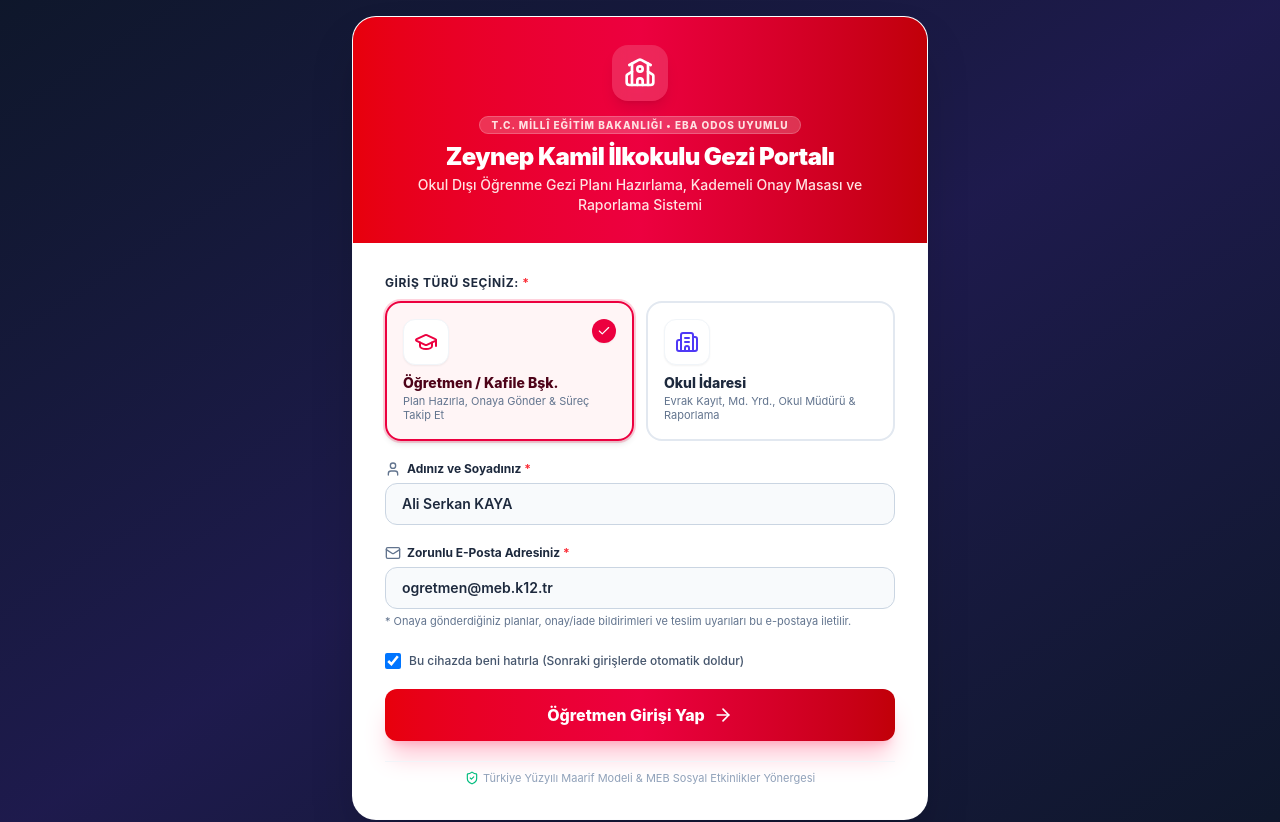
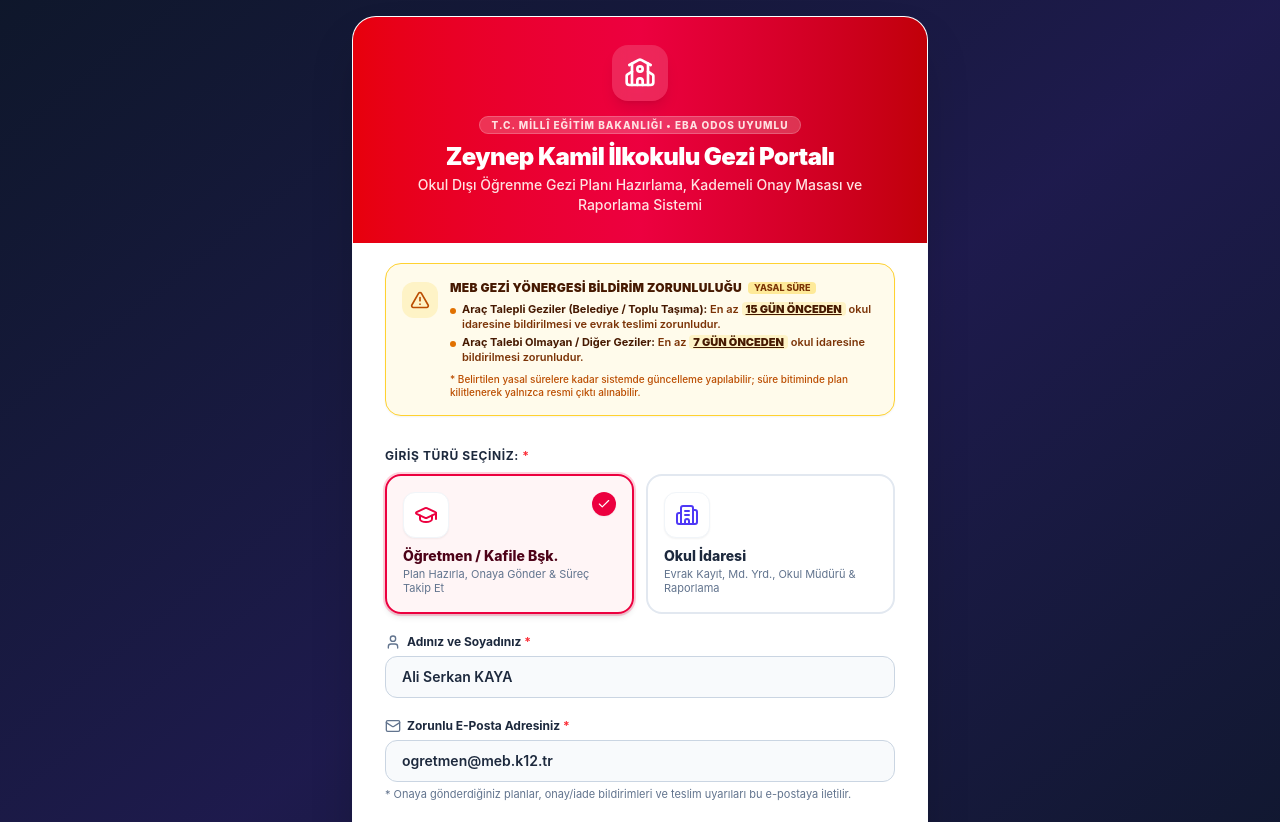
Before and after one commit to alpampa/gezi-plani-dilekcesi, a React (Vite) app: page / in a window 1280 px wide. Shown: the top 822 px of the page. Built offline with nearby package versions, Linux system fonts and the light colour scheme.

Commit message:
feat: Ana giris ekranina arac talepli geziler 15 gun, diger geziler 7 gun resmi bildirim zorunlulugu uyarisi eklendi

```diff
--- a/src/components/AuthLoginScreen.tsx
+++ b/src/components/AuthLoginScreen.tsx
@@ -12,7 +12,8 @@
   ArrowRight,
   ShieldCheck,
   Check,
-  Briefcase
+  Briefcase,
+  AlertTriangle
 } from 'lucide-react';
 
 interface AuthLoginScreenProps {
@@ -173,8 +174,44 @@
           </p>
         </div>
 
+        {/* MEB & BELEDİYE RESMİ BİLDİRİM SÜRESİ UYARI BANDI */}
+        <div className="mx-6 sm:mx-8 mt-5 p-4 rounded-2xl bg-amber-50 border border-amber-300 shadow-xs flex items-start gap-3 text-amber-950">
+          <div className="p-2 rounded-xl bg-amber-100 text-amber-700 shrink-0 mt-0.5">
+            <AlertTriangle className="w-5 h-5 text-amber-700" />
+          </div>
+          <div className="text-xs space-y-1.5 min-w-0">
+            <div className="flex items-center gap-1.5">
+              <span className="font-black text-amber-950 text-[11px] sm:text-xs uppercase tracking-wide">
+                MEB Gezi Yönergesi Bildirim Zorunluluğu
+              </span>
+              <span className="px-1.5 py-0.2 rounded bg-amber-200/80 text-amber-900 font-extrabold text-[9px] uppercase">
+                Yasal Süre
+              </span>
+            </div>
+
+            <div className="space-y-1 text-[11px] font-semibold text-amber-900">
+              <div className="flex items-start gap-1.5">
+                <span className="w-1.5 h-1.5 rounded-full bg-amber-600 shrink-0 mt-1.5"></span>
+                <span>
+                  <strong className="text-amber-950 font-bold">Araç Talepli Geziler (Belediye / Toplu Taşıma):</strong> En az <span className="underline font-black text-amber-950 bg-amber-100 px-1 py-0.2 rounded">15 GÜN ÖNCEDEN</span> okul idaresine bildirilmesi ve evrak teslimi zorunludur.
+                </span>
+              </div>
+              <div className="flex items-start gap-1.5">
+                <span className="w-1.5 h-1.5 rounded-full bg-amber-600 shrink-0 mt-1.5"></span>
+                <span>
+                  <strong className="text-amber-950 font-bold">Araç Talebi Olmayan / Diğer Geziler:</strong> En az <span className="underline font-black text-amber-950 bg-amber-100 px-1 py-0.2 rounded">7 GÜN ÖNCEDEN</span> okul idaresine bildirilmesi zorunludur.
+                </span>
+              </div>
+            </div>
+
+            <span className="text-[10px] text-amber-700 block font-medium pt-0.5">
+              * Belirtilen yasal sürelere kadar sistemde güncelleme yapılabilir; süre bitiminde plan kilitlenerek yalnızca resmi çıktı alınabilir.
+            </span>
+          </div>
+        </div>
+
         {/* Giriş Formu */}
-        <form onSubmit={handleSubmit} className="p-6 sm:p-8 space-y-5">
+        <form onSubmit={handleSubmit} className="p-6 sm:p-8 pt-4 space-y-5">
 
           {/* 1. ANA GİRİŞ SEÇENEĞİ (2 SEÇENEKLİ: ÖĞRETMEN / OKUL İDARESİ) */}
           <div>
```
